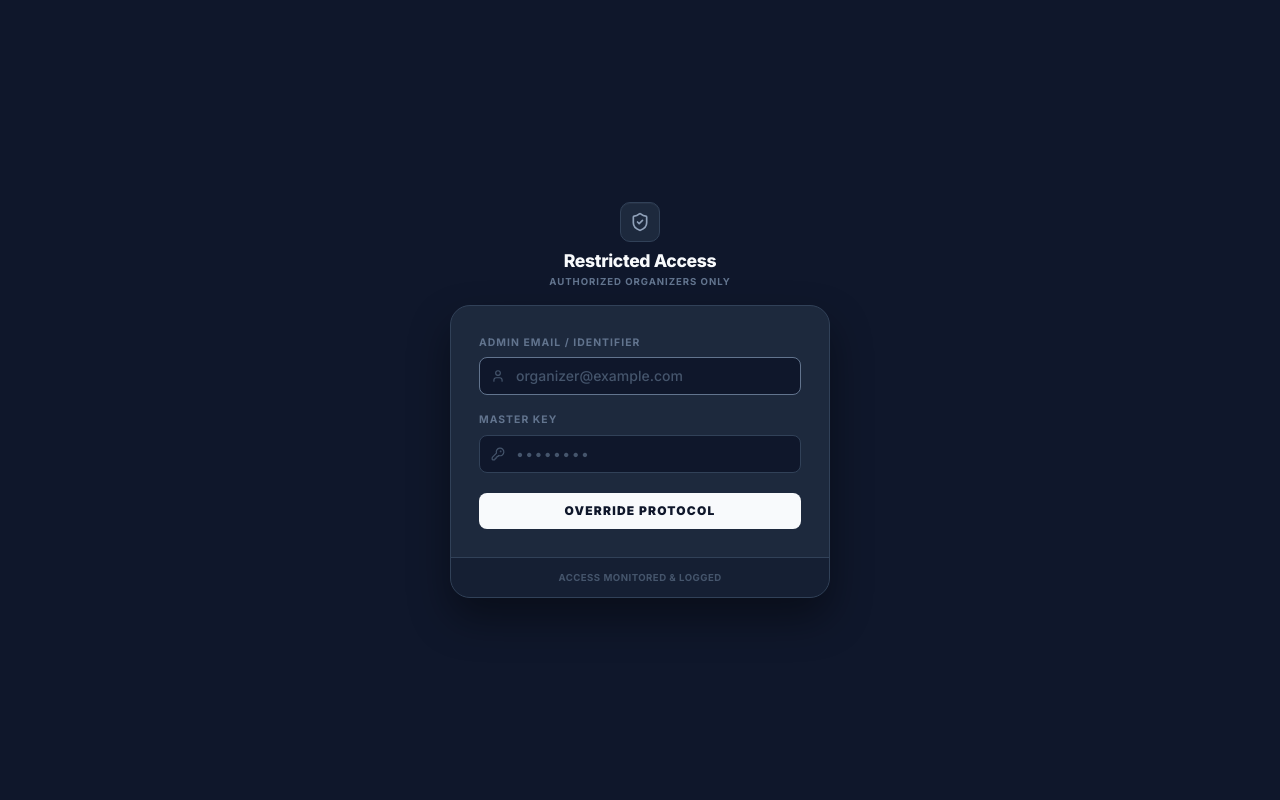
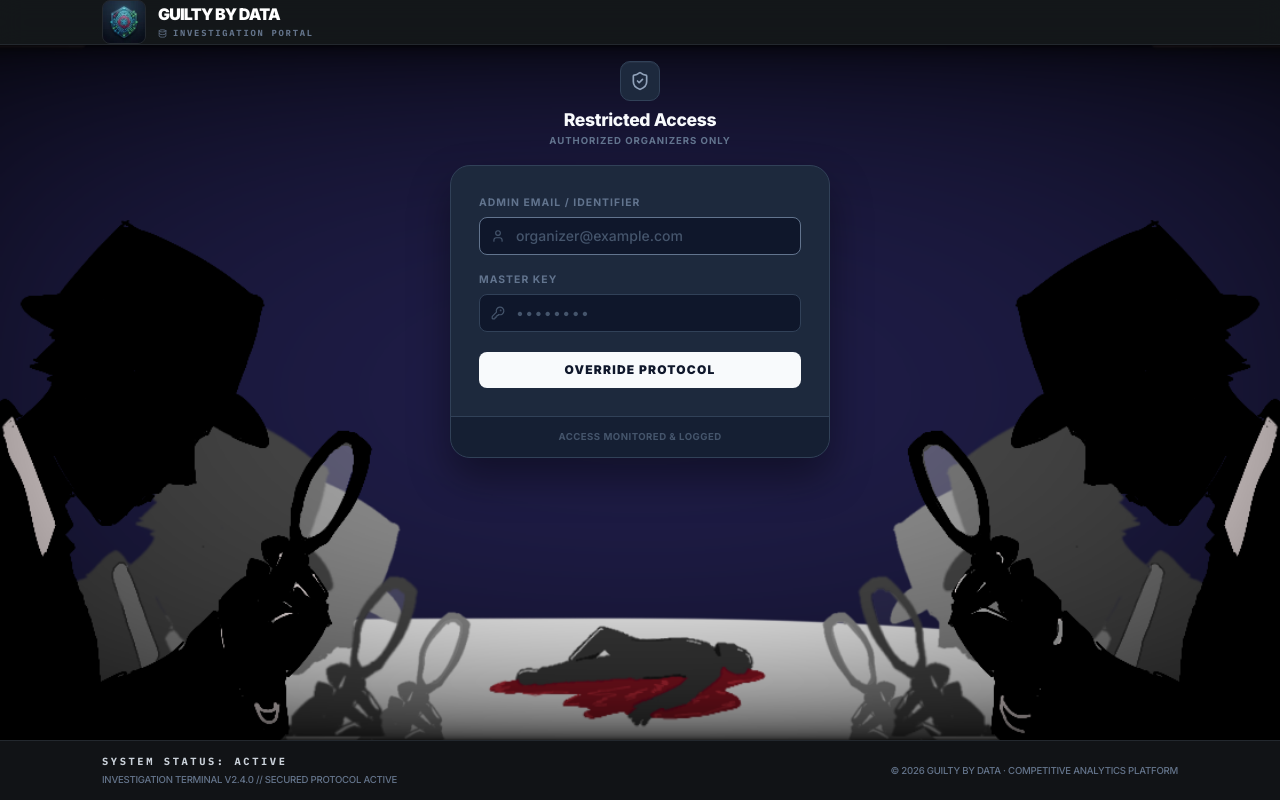
Before and after one commit to awaisbegin014/Guilty-by-Data, a React (Vite) app: page /admin/login in a window 1280 px wide. Built offline with nearby package versions, Linux system fonts and the light colour scheme; no server answers.

Commit message:
Added the bg and adjusted the components

```diff
--- a/src/components/AdminLayout.tsx
+++ b/src/components/AdminLayout.tsx
@@ -21,7 +21,7 @@ export const AdminLayout: React.FC = () => {
     ];
 
     return (
-        <div className="flex flex-col h-screen overflow-hidden bg-background text-foreground">
+        <div className="flex flex-col h-screen overflow-hidden text-foreground bg-general-image">
 
             {/* Admin Header */}
             <header className="sticky top-0 z-40 border-b border-border bg-card/80 backdrop-blur-md">
@@ -69,7 +69,7 @@ export const AdminLayout: React.FC = () => {
             </header>
 
             {/* Main content */}
-            <main className="flex-1 overflow-y-auto bg-[radial-gradient(circle_at_top,_rgba(74,124,157,0.12),_transparent_32%),linear-gradient(180deg,_rgba(10,12,14,0.98),_rgba(13,15,17,1))] p-8">
+            <main className="flex-1 overflow-y-auto bg-background/80 backdrop-blur-[2px] p-8">
                 <div className="container max-w-7xl mx-auto">
                     <Outlet />
                 </div>
--- a/src/components/Layout.tsx
+++ b/src/components/Layout.tsx
@@ -23,7 +23,9 @@ export const Layout: React.FC = () => {
     : '';
 
   return (
-    <div className="flex h-screen flex-col overflow-hidden bg-background text-foreground bg-analytical-grid">
+    <div className={`flex h-screen flex-col overflow-hidden text-foreground ${
+      location.pathname === '/' ? 'bg-background bg-analytical-grid' : 'bg-general-image'
+    }`}>
       <header className="z-40 shrink-0 border-b border-border bg-card/80 backdrop-blur-md">
         <div className="container flex flex-col gap-3 py-3 sm:flex-row sm:items-center sm:justify-between">
           <div
@@ -89,13 +91,13 @@ export const Layout: React.FC = () => {
 
       <main className="relative flex-1 overflow-y-auto">
         <div className="flex min-h-full flex-col">
-          <div className="flex-1">
+          <div className="flex-1 flex flex-col items-stretch">
             <Outlet />
           </div>
 
-          <footer className="mt-auto shrink-0 border-t border-border bg-card/50 py-6">
+          <footer className="mt-auto shrink-0 border-t border-border bg-card/50 py-3">
             <div className="container">
-              <div className="flex flex-col items-center justify-between gap-4 md:flex-row">
+              <div className="flex flex-col items-center justify-between gap-2 md:flex-row">
                 <div className="text-left">
                   <p className="case-label mb-0.5">System Status: Active</p>
                   <p className="text-[0.6rem] font-medium uppercase tracking-tight text-muted-foreground">
--- a/src/index.css
+++ b/src/index.css
@@ -134,6 +134,25 @@ body {
     linear-gradient(to bottom, rgba(255, 255, 255, 0.015) 1px, transparent 1px);
 }
 
+/* Global Background Image */
+.bg-general-image {
+  background-image: url('/general-bg.png');
+  background-size: cover;
+  background-position: center;
+  background-repeat: no-repeat;
+  background-attachment: fixed;
+}
+
+/* Auth Background Image */
+.bg-auth-image {
+  background-image: url('/auth-bg.png');
+  background-size: cover;
+  background-position: center bottom;
+  background-repeat: no-repeat;
+}
+
+
+
 /* ─── Scrollbar ─── */
 ::-webkit-scrollbar {
   width: 10px;
--- a/src/pages/auth/AdminLoginPage.tsx
+++ b/src/pages/auth/AdminLoginPage.tsx
@@ -1,7 +1,7 @@
 import React, { useEffect, useState } from 'react';
 import { useNavigate } from 'react-router-dom';
 import { useAppStore } from '../../store/useAppStore';
-import { ShieldCheck, User, KeyRound, AlertCircle } from 'lucide-react';
+import { ShieldCheck, User, KeyRound, AlertCircle, Database } from 'lucide-react';
 import { motion } from 'framer-motion';
 
 export const AdminLoginPage: React.FC = () => {
@@ -37,13 +37,40 @@ export const AdminLoginPage: React.FC = () => {
     const displayError = localError || error;
 
     return (
-        <div className="min-h-screen flex items-center justify-center bg-slate-900 p-4">
+        <div className="flex h-screen flex-col overflow-hidden text-foreground">
+            {/* Global Page Header */}
+            <header className="z-40 shrink-0 border-b border-border bg-card/80 backdrop-blur-md">
+                <div className="container flex flex-col gap-3 py-3 sm:flex-row sm:items-center sm:justify-between">
+                    <div className="group flex items-center gap-3 cursor-default">
+                        <div className="flex h-10 w-10 items-center justify-center overflow-hidden rounded-md border border-border bg-secondary shadow-inner-glow transition-all group-hover:border-primary/50 sm:h-11 sm:w-11">
+                            <picture>
+                                <source type="image/webp" srcSet="/logo-96.webp 1x, /logo-160.webp 2x" />
+                                <source type="image/png" srcSet="/logo-96.png 1x, /logo-160.png 2x" />
+                                <img src="/logo-96.png" alt="Guilty By Data Logo" className="h-full w-full object-cover" width="44" height="44" />
+                            </picture>
+                        </div>
+                        <div className="min-w-0">
+                            <div className="font-black leading-tight tracking-tighter text-white uppercase text-sm sm:text-base">Guilty By Data</div>
+                            <div className="mt-0.5 flex items-center gap-1.5 font-mono text-[0.52rem] font-bold uppercase tracking-[0.2em] text-muted-foreground sm:text-[0.55rem]">
+                                <Database size={9} />
+                                <span>investigation portal</span>
+                            </div>
+                        </div>
+                    </div>
+                </div>
+            </header>
+
+            <main className="relative flex-1 overflow-y-auto">
+                <div className="flex min-h-full flex-col">
+                    <div className="flex-1 flex items-start justify-center pt-4 p-4 bg-auth-image overflow-hidden">
                         <motion.div
                             className="w-full max-w-[380px]"
                             initial={{ opacity: 0, y: 15 }}
                             animate={{ opacity: 1, y: 0 }}
                             transition={{ duration: 0.4, ease: 'easeOut' }}
                         >
+
+
                             {/* Brand mark */}
                             <div className="text-center mb-4">
                                 <div className="w-10 h-10 rounded-[10px] bg-slate-800 border border-slate-700 flex items-center justify-center mx-auto mb-2 shadow-inner-glow">
@@ -129,7 +156,31 @@ export const AdminLoginPage: React.FC = () => {
                                     </p>
                                 </div>
                             </div>
+
+
                         </motion.div>
+                    </div>
+
+                    {/* Global Page Footer */}
+                    <footer className="mt-auto shrink-0 border-t border-border bg-card/50 py-3">
+                        <div className="container">
+                            <div className="flex flex-col items-center justify-between gap-2 md:flex-row">
+                                <div className="text-left">
+                                    <p className="case-label mb-0.5">System Status: Active</p>
+                                    <p className="text-[0.6rem] font-medium uppercase tracking-tight text-muted-foreground">
+                                        Investigation Terminal v2.4.0 // Secured Protocol Active
+                                    </p>
+                                </div>
+                                <div className="text-center md:text-right">
+                                    <p className="text-[0.6rem] font-medium uppercase tracking-tight text-muted-foreground">
+                                        © {new Date().getFullYear()} Guilty By Data · Competitive Analytics Platform
+                                    </p>
+                                </div>
+                            </div>
+                        </div>
+                    </footer>
+                </div>
+            </main>
         </div>
     );
 };
--- a/src/pages/auth/TeamLoginPage.tsx
+++ b/src/pages/auth/TeamLoginPage.tsx
@@ -37,19 +37,9 @@ export const TeamLoginPage: React.FC = () => {
     const displayError = localError || error;
 
     return (
-        <div className="min-h-screen flex items-center justify-center p-4 bg-background bg-analytical-grid">
+        <div className="w-full h-full flex-1 flex items-start justify-center pt-4 px-4 pb-8 bg-auth-image overflow-hidden">
             <div className="w-full max-w-[400px]">
-                {/* Header Context */}
-                <div className="flex items-center justify-between mb-3 px-1">
-                    <div className="flex items-center gap-2">
-                        <Shield size={14} className="text-primary" />
-                        <span className="case-label text-[0.55rem]">Central Intelligence Node</span>
-                    </div>
-                    <div className="flex items-center gap-1.5 text-[0.5rem] text-muted-foreground font-mono font-bold uppercase tracking-wider">
-                        <Database size={10} />
-                        DB_SECURED
-                    </div>
-                </div>
+
 
                 {/* Main Login Card */}
                 <div className="dossier-card rounded-xl shadow-2xl overflow-hidden">
@@ -136,12 +126,7 @@ export const TeamLoginPage: React.FC = () => {
                     </div>
                 </div>
 
-                {/* Footer Disclaimer */}
-                <div className="mt-3 text-center">
-                    <p className="text-[0.5rem] text-muted-foreground font-medium uppercase tracking-[0.2em] opacity-50">
-                        Classified access only // GATEWAY_7492
-                    </p>
-                </div>
+
             </div>
         </div>
     );
```
Also changed, not shown: public/auth-bg.png (added), public/general-bg.png (added). Lines whose indentation alone changed are shown as unchanged.
